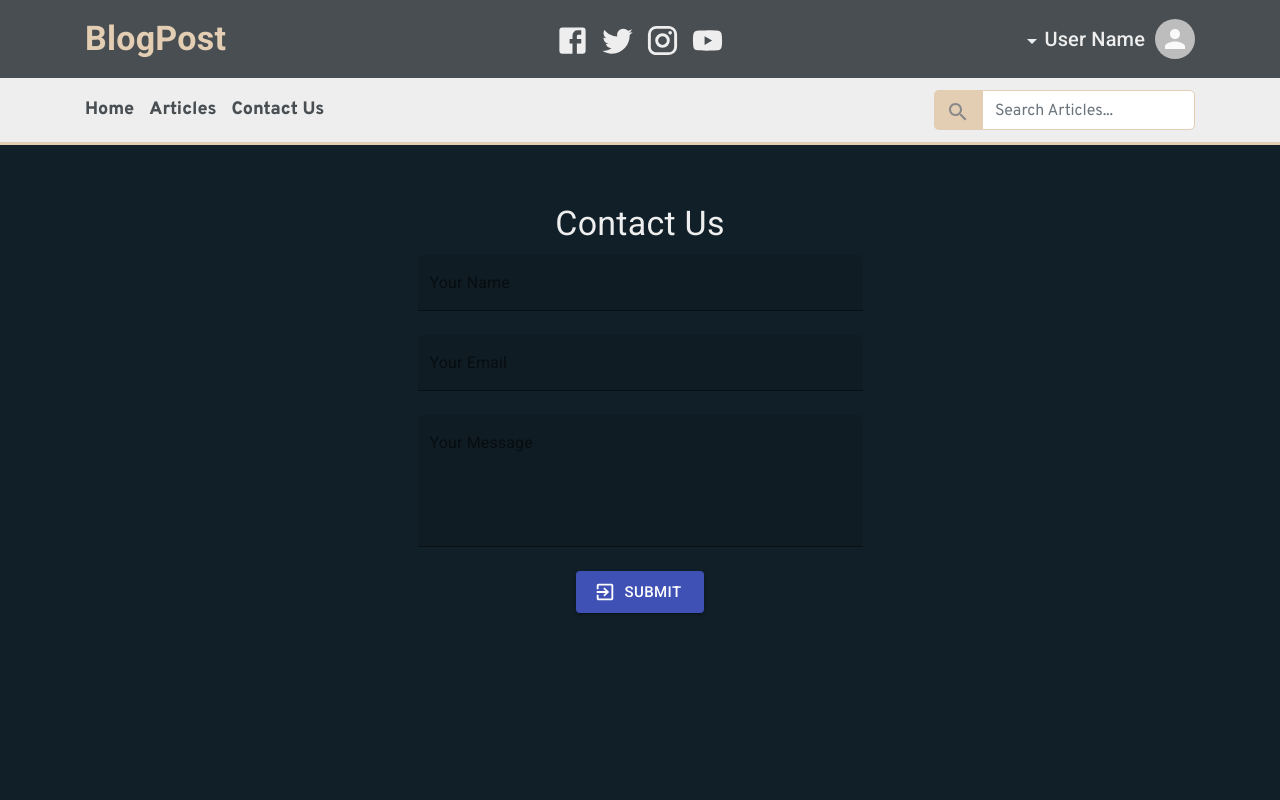
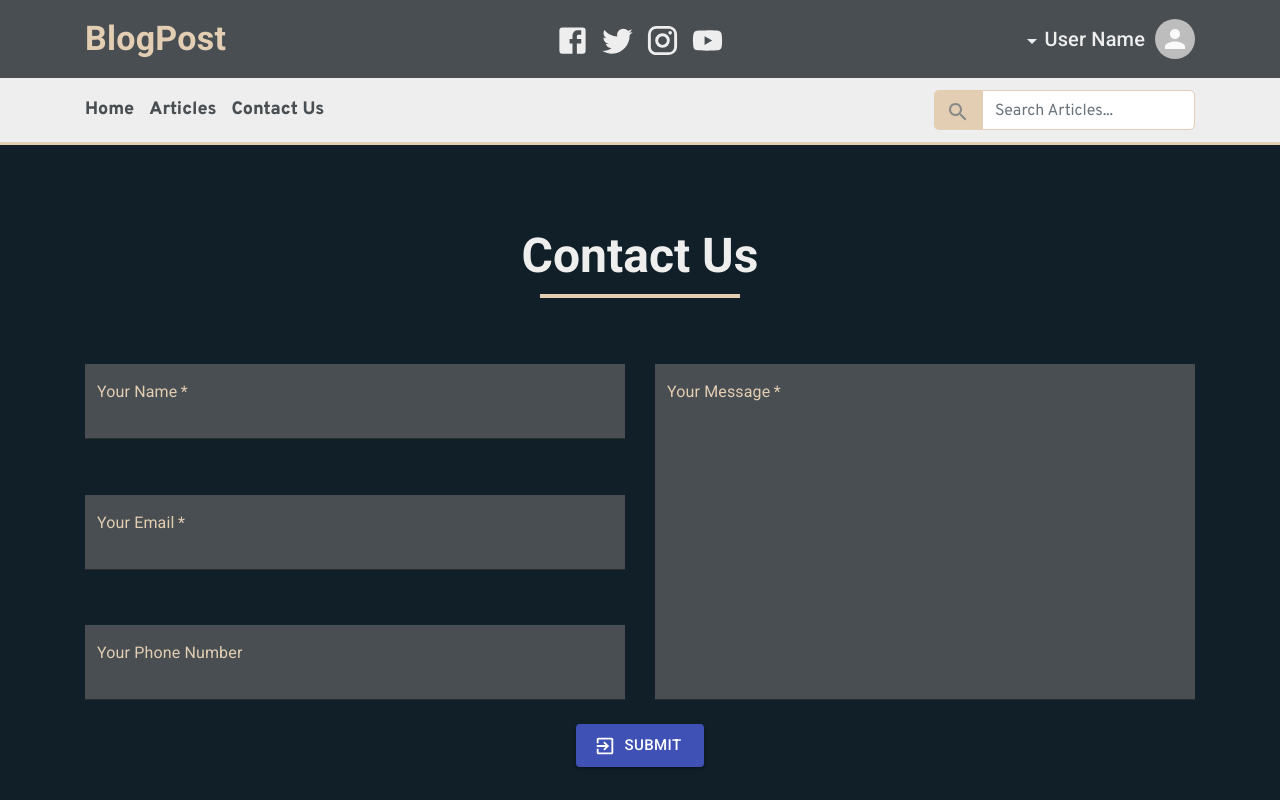
Before and after one commit to HassanAlhalabi/react-blog-system-project, a React (Create React App) app: page /contact-us in a window 1280 px wide. Shown: the top 800 px of the page. Built offline with nearby package versions, Linux system fonts and the light colour scheme.

Commit message:
Style Fixing , Contact Us Page Style Added

```diff
--- a/src/App.css
+++ b/src/App.css
@@ -117,8 +117,25 @@ button:focus {
     cursor: pointer !important
 }
 
-.pagination button {
-    color: var(--third-color)
+.page-header {
+    font-weight: bold !important;
+    position: relative;
+    margin-top: 20px !important;
+    margin-bottom: 70px !important;
+}
+
+.page-header:after {
+    content: '';
+    position: absolute;
+    top: 100%;
+    left: 50%;
+    transform: translateX(-50%);
+    width: 200px;
+    border-bottom: 4px solid var(--third-color);
+}
+
+.MuiPaginationItem-root {
+    color: var(--third-color) !important;
 }
 
 .MuiPaginationItem-page.Mui-selected {
@@ -234,9 +251,9 @@ nav.navbar .lower-nav a:focus {
     min-height: 100%
 }
 
-.article-title h2 {
+.article-card .MuiCardHeader-title  {
     color: var(--second-color);
-    padding: 0;
+    padding: 10px 0px;
     font-weight: bold
 }
 
@@ -257,6 +274,32 @@ nav.navbar .lower-nav a:focus {
     margin-right: 5px;
     border: 1px solid var(--third-color);
     text-transform: capitalize;
+}
+
+/* Contact Us Page */
+
+.contact-us input,
+.contact-us .MuiInputBase-multiline,
+.contact-us .MuiFilledInput-root:hover,
+.contact-us .MuiTextField-root {
+    background-color: var(--second-color);
+    color: #FFF;
+    border-radius: 0;
+    font-size: 21px
+}
+
+.contact-us .MuiFilledInput-input {
+    padding: 40px 12px 10px !important
+}
+
+.contact-us input:before,
+.contact-us input:after,
+.contact-us label {
+    color: var(--third-color) !important;
+}
+
+.contact-us .MuiFilledInput-underline:after {
+    border-color: var(--third-color) !important;
 }
 
 /* Admin Panel Style */
@@ -372,19 +415,19 @@ nav.navbar .lower-nav a:focus {
     font-weight: bold;
 }
 
-.article-meta {
+.article-body .article-meta {
     background-color: var(--third-color);
     color: var(--second-color);
     font-weight: bold;
 }
 
-.article-content pre {
+.article-body .article-content pre {
     color: var(--second-color);
     font-family: sans-serif;
     white-space: pre-line;
 }
 
-.article-tag {
+.article-body .article-tag {
     padding: 8px 15px;
     background-color: var(--third-color);
     color: var(--second-color)
--- a/src/components/ArticleCard.js
+++ b/src/components/ArticleCard.js
@@ -6,6 +6,7 @@ import Card from '@material-ui/core/Card';
 import CardMedia from '@material-ui/core/CardMedia';
 import CardActions from '@material-ui/core/CardActions';
 import CardContent from '@material-ui/core/CardContent';
+import CardHeader from '@material-ui/core/CardHeader';
 import IconButton from '@material-ui/core/IconButton';
 import Favorite from '@material-ui/icons/Favorite';
 import Share from '@material-ui/icons/Share';
@@ -38,19 +39,9 @@ const Article = ({articleCardProps,toggleFavoriteArticle,isFavorite}) => {
                             }
                         </div>
                     </CardMedia>
-                    <CardContent>
-                        <div className='article-title' >
-                            <Typography variant='h6' component='h2'>{articleCardProps.title}</Typography>
-                        </div>
-                        <div className='article-meta p-2'>
-                            <div className='article-author'>
-                                <span>{articleCardProps.author}</span>
-                            </div>
-                            <div className='article-date'>
-                                <span>{articleCardProps.date}</span>
-                            </div>
-                        </div>
-                    </CardContent>
+                    <CardHeader title={articleCardProps.title}
+                                subheader={articleCardProps.date}
+                    />
                 </Link>
                 <CardActions>
                     {isFavorite === true ?
--- a/src/components/ContactUs.js
+++ b/src/components/ContactUs.js
@@ -1,15 +1,15 @@
 import React , {useState} from 'react';
-import Typography from '@material-ui/core/Typography';
+import PageHeader from './layout/PageHeader';
 import ExitToAppIcon from '@material-ui/icons/ExitToApp';
 import TextField from '@material-ui/core/TextField';
 import Button from '@material-ui/core/Button';
-import ButtonGroup from '@material-ui/core/ButtonGroup';
 
 const ContactUs = () => {
 
     const [inputs , setInputs] = useState({
         name:    null,
         email:   null,
+        phone:   null,
         message: null
     })
 
@@ -29,12 +29,10 @@ const ContactUs = () => {
     return (
         <div className='contact-us pt-5 pb-5'>
             <div className='container'>
+                <form className='contact-us-form'>
+                    <PageHeader title='Contact Us'/>
                     <div className='row'>
-                    <div className='col-12 col-sm-10 col-md-5 m-auto'>
-                        <form className='contact-us-form'>
-                            <Typography variant='h4' align='center'>
-                                Contact Us
-                            </Typography>
+                        <div className='col-12 col-md-6 d-flex flex-column justify-content-between'>
                             <TextField
                                 type='text'
                                 label='Your Name'
@@ -43,6 +41,7 @@ const ContactUs = () => {
                                 variant='filled'
                                 name='name'
                                 id='name'
+                                required
                                 onChange={handleFormChange}
                                 value={inputs.name}
                             />
@@ -54,22 +53,39 @@ const ContactUs = () => {
                                 variant='filled'
                                 name='email'
                                 id='email'
+                                required
                                 onChange={handleFormChange}
                                 value={inputs.email}
                             />
+                            <TextField
+                                type='phone'
+                                label='Your Phone Number'
+                                fullWidth
+                                className='mb-4'
+                                variant='filled'
+                                name='phone-number'
+                                id='phone-number'
+                                onChange={handleFormChange}
+                                value={inputs.phone}
+                            />
+                        </div>
+                        <div className='col-12 col-md-6'>
                             <TextField
                                 type='text'
                                 label='Your Message'
                                 fullWidth
                                 multiline
-                                rows='5'
+                                rows='10'
                                 className='mb-4'
                                 variant='filled'
                                 name='message'
                                 id='message'
+                                required
                                 onChange={handleFormChange}
                                 value={inputs.message}
                             />
+                        </div>
+                    </div>
                     <div className='d-flex justify-content-center'>
                         <Button
                             variant='contained'
@@ -85,8 +101,6 @@ const ContactUs = () => {
                 </form>
             </div>
         </div>
-            </div>
-        </div>
      );
 }
 
--- a/src/components/FavoriteArticles.js
+++ b/src/components/FavoriteArticles.js
@@ -1,16 +1,17 @@
 import React from 'react';
 import { connect } from 'react-redux';
 import ArticleCard from './ArticleCard';
+import Alert from '@material-ui/lab/Alert';
 import Pagination from '@material-ui/lab/Pagination';
 
 const FavoriteArticles = ({articles,favorites}) => {
     const favoriteArticles = articles.filter(article => {
         return favorites.includes(article.id)
     });
-    console.log(favoriteArticles)
     return (
         <div className='favorite-articles pt-5 pb-5'>
             <div className='container'>
+                {favoriteArticles.length > 0 ?
                     <div className='row'>
                         {
                             favoriteArticles.map(article =>
@@ -18,6 +19,9 @@ const FavoriteArticles = ({articles,favorites}) => {
                             )
                         }
                     </div>
+                    :
+                    <Alert severity='info'>You Have No Favorite Articles</Alert>
+                }
             </div>
             {/* <div className='d-flex justify-content-center align-items-center pt-4'>
                 <Pagination
--- /dev/null
+++ b/src/components/layout/PageHeader.js
@@ -0,0 +1,16 @@
+import React from 'react';
+import Typography from '@material-ui/core/Typography';
+
+const PageHeader = ({title}) => {
+    return (
+        <Typography
+            variant='h3'
+            component='h2'
+            align='center'
+            className='page-header'>
+            {title}
+        </Typography>
+    );
+}
+
+export default PageHeader;
```
Lines whose indentation alone changed are shown as unchanged.
